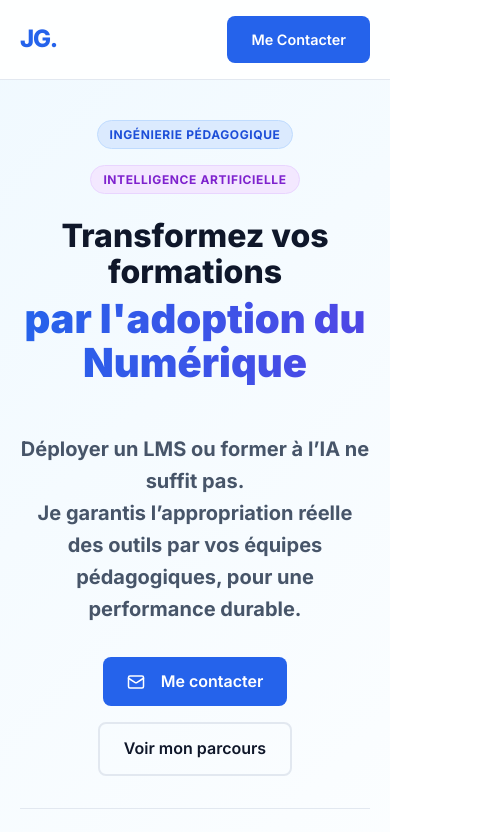
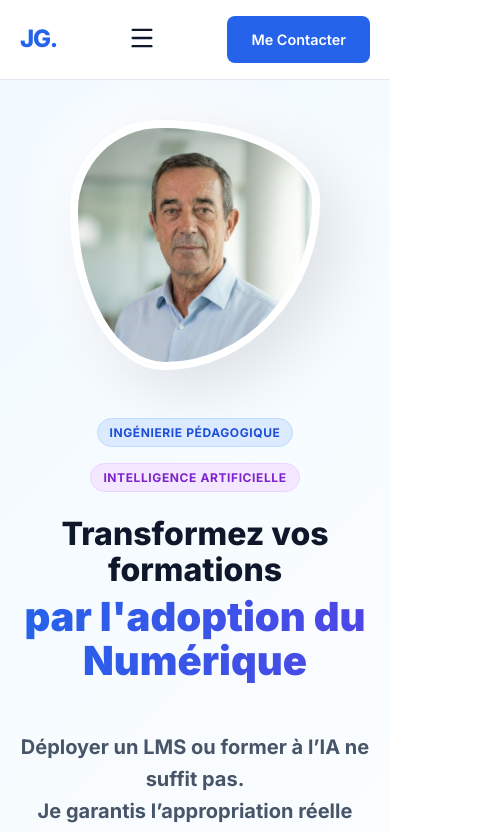
Before and after one commit to jgiraudeau/portfolio-jacques, a Next.js app: page / in a window 390 px wide. Shown: the top 832 px of the page, 492 px wide, since content can reach past the window. Built offline with nearby package versions, Linux system fonts and the light colour scheme.

Commit message:
Improve responsive design: add mobile hamburger menu and adjust layouts

```diff
--- a/src/app/page.module.css
+++ b/src/app/page.module.css
@@ -4,11 +4,12 @@
   top: 0;
   left: 0;
   right: 0;
-  background: rgba(255, 255, 255, 0.9);
+  background: rgba(255, 255, 255, 0.95);
   backdrop-filter: blur(10px);
   z-index: 1000;
   border-bottom: 1px solid #e2e8f0;
   padding: 1rem 0;
+  transition: all 0.3s ease;
 }
 
 .navContainer {
@@ -25,6 +26,9 @@
   font-size: 1.5rem;
   color: #2563eb;
   letter-spacing: -0.05em;
+  z-index: 1001;
+  /* Above mobile menu */
+  position: relative;
 }
 
 .navLinks {
@@ -38,10 +42,21 @@
   font-weight: 500;
   color: #64748b;
   transition: color 0.2s;
+  text-decoration: none;
 }
 
 .navLink:hover {
   color: #2563eb;
+}
+
+.mobileMenuBtn {
+  display: none;
+  background: none;
+  border: none;
+  cursor: pointer;
+  color: #0f172a;
+  z-index: 1001;
+  padding: 0.5rem;
 }
 
 /* Hero Section */
@@ -302,9 +317,42 @@
     gap: 2rem;
   }
 
+  .heroText {
+    order: 2;
+    /* Put text below image on mobile */
+  }
+
+  .imageWrapper {
+    order: 1;
+    margin-bottom: 1rem;
+  }
+
+  .mobileMenuBtn {
+    display: block;
+  }
+
   .navLinks {
-    display: none;
-    /* Hide simple links on mobile for now */
+    position: fixed;
+    top: 0;
+    left: 0;
+    right: 0;
+    bottom: 0;
+    background: rgba(255, 255, 255, 0.98);
+    flex-direction: column;
+    justify-content: center;
+    gap: 2.5rem;
+    z-index: 1000;
+    transform: translateX(100%);
+    transition: transform 0.3s ease-in-out;
+  }
+
+  .navLinks.navActive {
+    transform: translateX(0);
+  }
+
+  .navLink {
+    font-size: 1.5rem;
+    font-weight: 600;
   }
 
   .titleMain {
@@ -324,8 +372,8 @@
   }
 
   .profileImage {
-    width: 280px;
-    height: 280px;
+    width: 250px;
+    height: 250px;
     margin: 0 auto;
   }
 
@@ -340,4 +388,9 @@
   .timelineMarker {
     left: 6px;
   }
+
+  .footerLinks {
+    flex-direction: column;
+    gap: 1.5rem;
+  }
 }
--- a/src/app/page.tsx
+++ b/src/app/page.tsx
@@ -1,3 +1,4 @@
+import { useState } from 'react'
 import styles from './page.module.css'
 import { portfolioData } from './data'
 import {
@@ -10,12 +11,17 @@ import {
   CheckCircle,
   Monitor,
   Rocket,
-  ExternalLink
+  ExternalLink,
+  Menu,
+  X
 } from 'lucide-react'
 import Image from 'next/image'
 
 export default function Home() {
   const { personalInfo, about, experience, education } = portfolioData
+  const [isMenuOpen, setIsMenuOpen] = useState(false)
+
+  const toggleMenu = () => setIsMenuOpen(!isMenuOpen)
 
   return (
     <main>
@@ -23,15 +29,22 @@ export default function Home() {
       <nav className={styles.nav}>
         <div className={styles.navContainer}>
           <div className={styles.navLogo}>JG.</div>
-          <div className={styles.navLinks}>
-            <a href="#about" className={styles.navLink}>À propos</a>
-            <a href="#skills" className={styles.navLink}>Compétences</a>
-            <a href="#projects" className={styles.navLink}>Projets</a>
-            <a href="#experience" className={styles.navLink}>Parcours</a>
-            <a href="https://blog.jacquesgiraudeau.com" target="_blank" rel="noreferrer" className={styles.navLink}>Blog</a>
-            <a href="#contact" className={styles.navLink}>Contact</a>
+
+          {/* Mobile Toggle Button */}
+          <button className={styles.mobileMenuBtn} onClick={toggleMenu} aria-label="Menu">
+            {isMenuOpen ? <X size={28} /> : <Menu size={28} />}
+          </button>
+
+          <div className={`${styles.navLinks} ${isMenuOpen ? styles.navActive : ''}`}>
+            <a href="#about" className={styles.navLink} onClick={() => setIsMenuOpen(false)}>À propos</a>
+            <a href="#skills" className={styles.navLink} onClick={() => setIsMenuOpen(false)}>Compétences</a>
+            <a href="#projects" className={styles.navLink} onClick={() => setIsMenuOpen(false)}>Projets</a>
+            <a href="#experience" className={styles.navLink} onClick={() => setIsMenuOpen(false)}>Parcours</a>
+            <a href="https://blog.jacquesgiraudeau.com" target="_blank" rel="noreferrer" className={styles.navLink} onClick={() => setIsMenuOpen(false)}>Blog</a>
+            <a href="#contact" className={styles.navLink} onClick={() => setIsMenuOpen(false)}>Contact</a>
           </div>
-          <a href="mailto:jacques.giraudeau@gmail.com" className="btn btn-primary" style={{ fontSize: '0.9rem' }}>
+
+          <a href="mailto:jacques.giraudeau@gmail.com" className="btn btn-primary" style={{ fontSize: '0.9rem', display: isMenuOpen ? 'none' : 'flex' }}> {/* Hide CTA on mobile header if needed, or keep it */}
             Me Contacter
           </a>
         </div>
```
